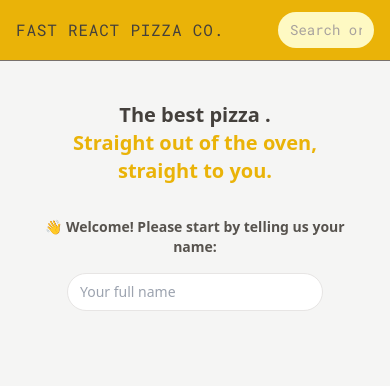
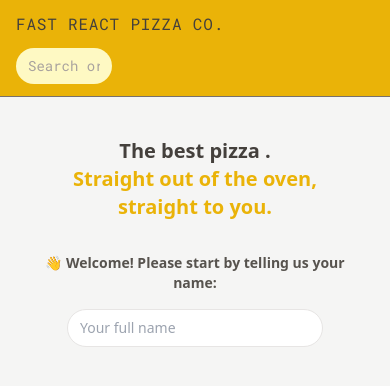
Before and after one commit to zacktam12/PizzaFlow, a React (Vite) app: page / in a window 390 px wide. Shown: the top 386 px of the page. Built offline with nearby package versions, Linux system fonts and the light colour scheme.

Commit message:
style: refactor Header component layout for improved structure and consistency

```diff
--- a/src/ui/Header.jsx
+++ b/src/ui/Header.jsx
@@ -1,15 +1,17 @@
 import { Link } from "react-router-dom";
 import SearchOrder from "../features/order/SearchOrder";
-import UserName from "../features/user/userName";
+import UserName from "../features/user/UserName";
 
 function Header() {
   return (
-    <div className="flex items-center justify-between border-b border-stone-500 bg-yellow-500 px-4 py-3 font-pizza uppercase sm:px-6">
+    <div className="flex flex-col gap-3 border-b border-stone-500 bg-yellow-500 px-4 py-3 font-pizza uppercase sm:flex-row sm:items-center sm:justify-between sm:gap-0 sm:px-6">
       <Link className="tracking-wider" to="./">
         Fast react pizza Co.
       </Link>
-      <SearchOrder />
-      <UserName />{" "}
+      <div className="flex items-center justify-between gap-2">
+        <SearchOrder />
+        <UserName />
+      </div>
     </div>
   );
 }
```
